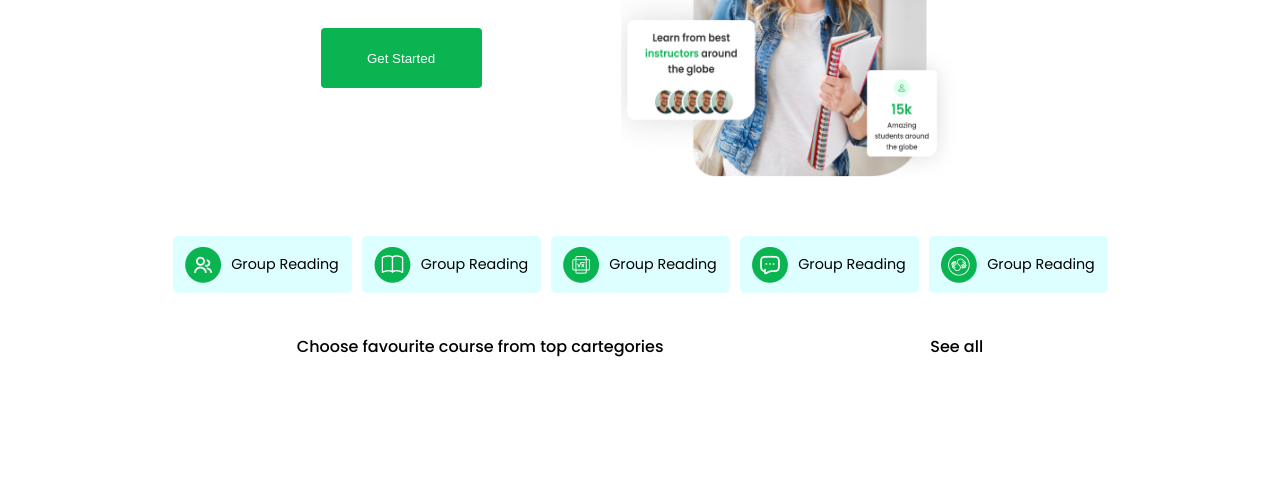
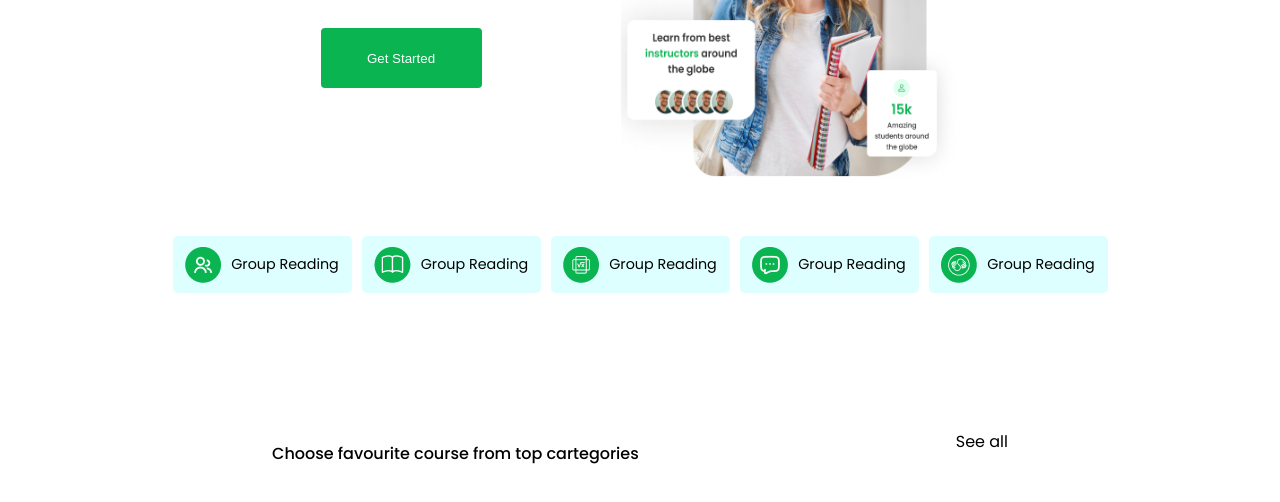
Before and after one commit to JAViERCANOY05/Landing-Page, a plain HTML site: page landing-page/index.html in a window 1280 px wide. Shown: the part 320-822 px from the top of the page. Before the commit the page ends 800 px from the top, so only its background shows below. Drawn offline with Linux system fonts and the light colour scheme.

Commit message:
continue-gihapon

```diff
--- a/landing-page/style.css
+++ b/landing-page/style.css
@@ -8,20 +8,37 @@ body{
     padding: 0;
     margin: 0;
 }
-
+.categories
+{
+    margin-top: 125px;
+}
 .heade-cat {
-    font-family: 'poppinsmedium', serif;
     display: flex;
     justify-content: space-evenly;
     align-items: center;
-    margin: 30px;
+    margin: 35px;
+    gap: 80px;
+
   }
   .choose{
-    text-wrap: wrap;
+     text-wrap: wrap;
+    /* inline-size: inline-size ; */
+    /* overflow-wrap: break-word; */
+    /* word-break: break-all; */
+    font-family: 'poppinsmedium', serif;
+    font-weight: 100;
+    line-height: 25px;
+    /* overflow-wrap: break-word; */
+
+
   }
  .see-all
  {
-    text-wrap: nowrap;
+    padding-bottom: 25px;
+    font-family: 'poppinsregular', serif;
+    text-wrap: nowrap ;
+    /* align-self: center;  */
+
  }
 nav {
     position: sticky;
```
